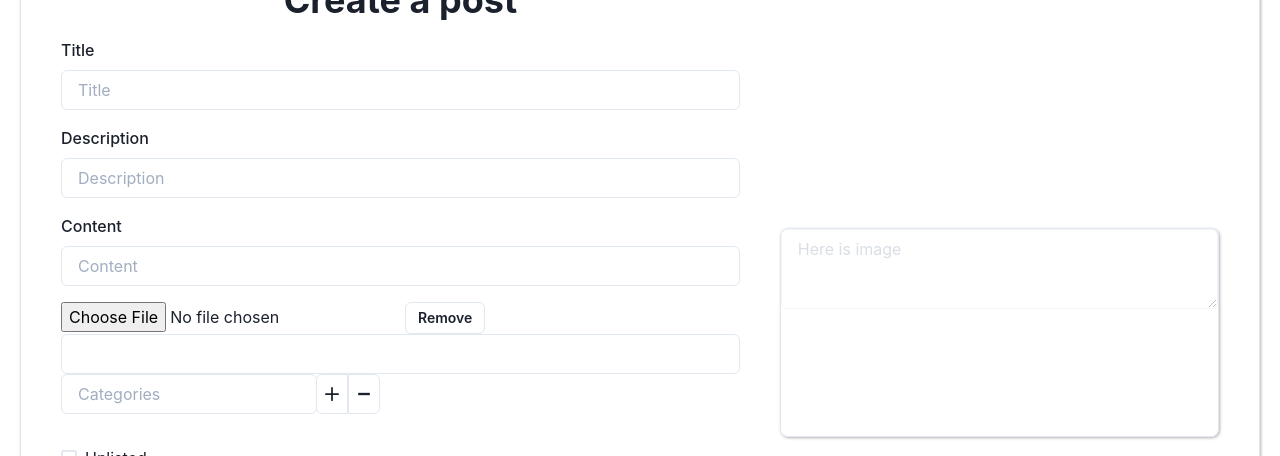
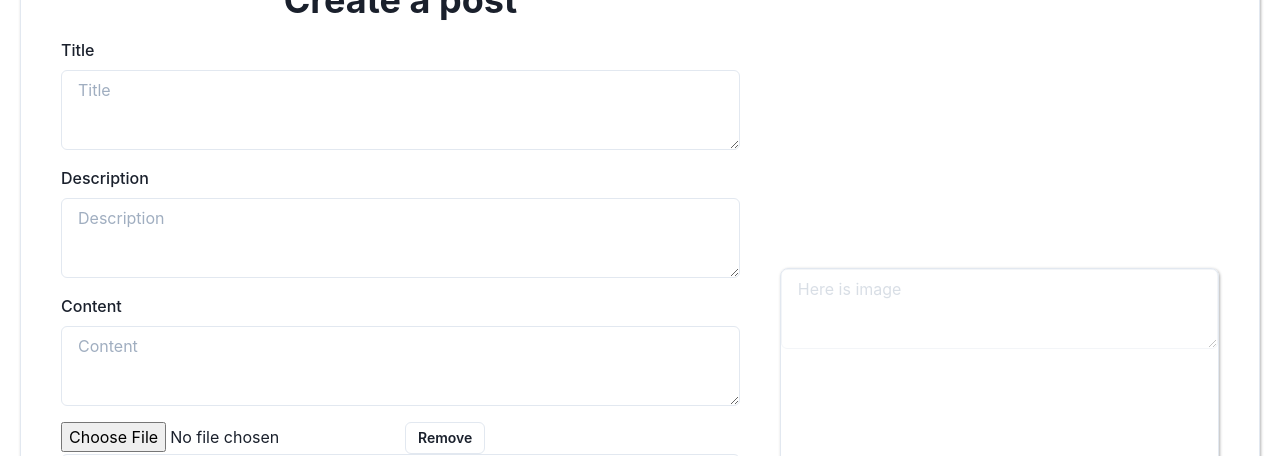
Before and after one commit to CMPUT404-W22H02/ProjectSocialDistribution, a React (Create React App) app in the folder frontend/: page /create in a window 1280 px wide. Shown: the part 130-586 px from the top of the page. Built offline with nearby package versions, Linux system fonts and the light colour scheme; no server answers; sample sign-in values are in the browser's storage.

Commit message:
small change can create post with mutple line

```diff
--- a/frontend/src/components/createPost/CreatePost.js
+++ b/frontend/src/components/createPost/CreatePost.js
@@ -416,7 +416,7 @@ const InputControl = ({ name, label }) => {
   return (
     <Control name={name} my={4}>
       <FormLabel htmlFor={name}>{label}</FormLabel>
-      <Input
+      <Textarea
         {...input}
         isInvalid={meta.error && meta.touched}
         id={name}
--- a/frontend/src/pages/inbox/Inbox.js
+++ b/frontend/src/pages/inbox/Inbox.js
@@ -217,7 +217,7 @@ function Inbox () {
           <Tabs isFitted variant='enclosed'>
 
           <TabList mb='1em'>
-            <Tab _selected={{ color: 'white', bg: 'purple.500' }}>FOLLOWSw</Tab>
+            <Tab _selected={{ color: 'white', bg: 'purple.500' }}>FOLLOW</Tab>
             <Tab _selected={{ color: 'white', bg: 'cyan.500' }}>COMMENTS</Tab>
             <Tab _selected={{ color: 'white', bg: 'teal.500' }}>LIKE</Tab>
             <Tab _selected={{ color: 'white', bg: 'blue.500' }}>PUBLIC POST</Tab>
```
